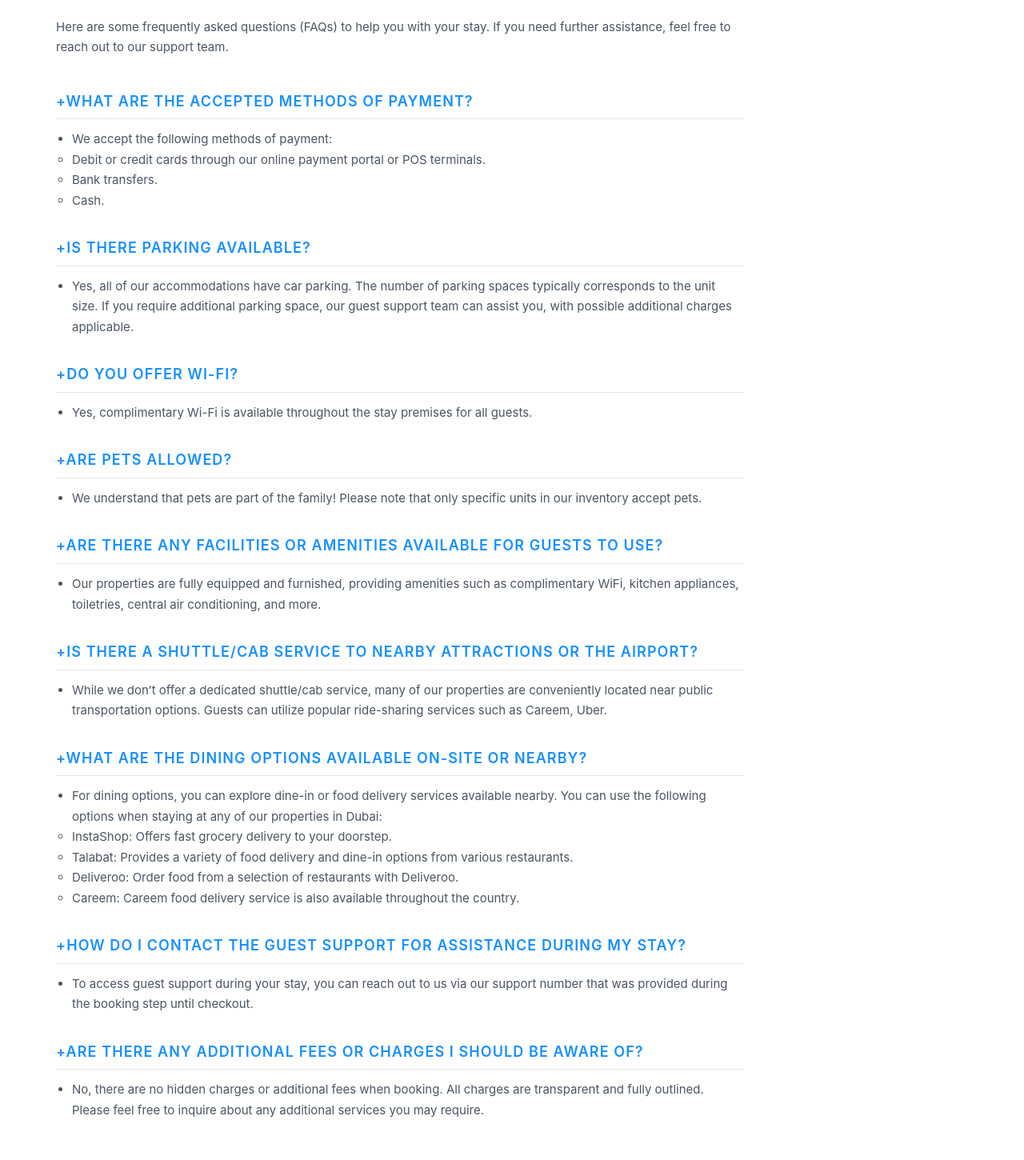
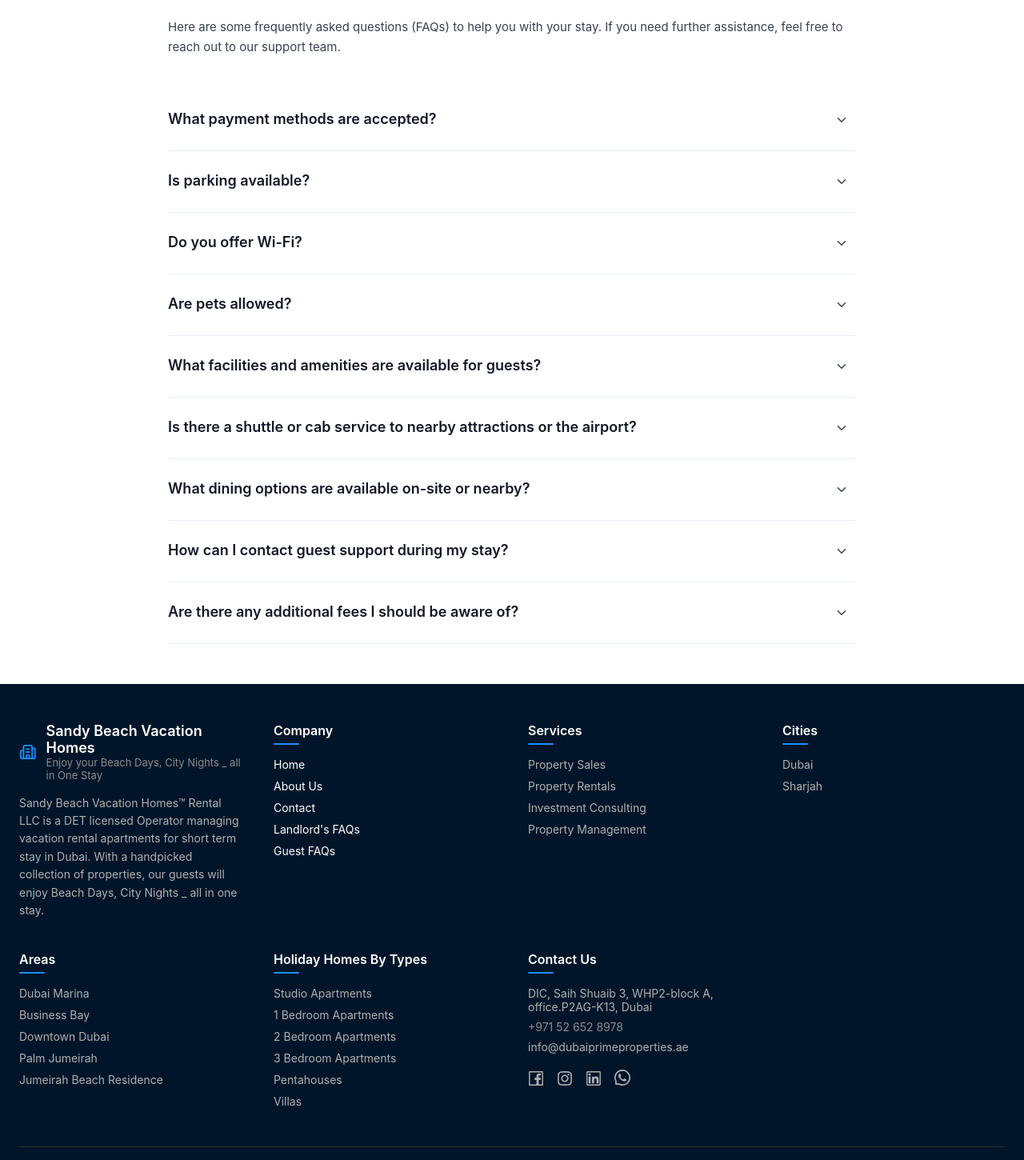
Before and after one commit to Abdulrhman-Gawish/vacation-homes, a React (Vite) app: page /guest-faqs in a window 1280 px wide. Shown: the part 140-1590 px from the top of the page at 80% size. Built offline with nearby package versions, Linux system fonts and the light colour scheme.

Commit message:
Project completed

```diff
--- a/src/components/Footer/FooterBrand.jsx
+++ b/src/components/Footer/FooterBrand.jsx
@@ -14,7 +14,7 @@
       <Building2 />
       <BrandText>
         <BrandName>Sandy Beach Vacation Homes</BrandName>
-        <BrandSubtitle>Luxury Real Estate</BrandSubtitle>
+        <BrandSubtitle>Enjoy your Beach Days, City Nights _ all in One Stay</BrandSubtitle>
       </BrandText>
     </BrandContainer>
     <Description>
--- a/src/components/Footer/FooterQuickLinks.jsx
+++ b/src/components/Footer/FooterQuickLinks.jsx
@@ -18,6 +18,8 @@
         <LinkItem onClick={() => handleNavigation("/")}>Home</LinkItem>
         <LinkItem onClick={() => handleNavigation("/about")}>About Us</LinkItem>
         <LinkItem onClick={() => handleNavigation("/contact")}>Contact</LinkItem>
+        <LinkItem onClick={() => handleNavigation("/landlord-faqs")}>Landlord's FAQs</LinkItem>
+        <LinkItem onClick={() => handleNavigation("/guest-faqs")}>Guest FAQs</LinkItem>
       </LinkList>
     </div>
   );
--- /dev/null
+++ b/src/components/Shared-Components/SharedComponents.jsx
@@ -0,0 +1,68 @@
+import React, { useState, useRef, useEffect } from "react";
+import {
+  AccordionWrapper,
+  AccordionHeader,
+  HeaderLeft,
+  AccordionIcon,
+  AccordionContent,
+  SectionTitle,
+  List,
+} from "@pages/Common/Common.styles.jsx";
+
+
+export const ChevronIcon = () => (
+  <svg viewBox="0 0 24 24" fill="none" xmlns="http://www.w3.org/2000/svg">
+    <path
+      d="M6 9l6 6 6-6"
+      stroke="currentColor"
+      strokeWidth="2"
+      strokeLinecap="round"
+      strokeLinejoin="round"
+    />
+  </svg>
+);
+
+
+export const AccordionItem = ({ title, isOpen, onToggle, children, id }) => {
+  const contentRef = useRef(null);
+  const [height, setHeight] = useState(0);
+
+  useEffect(() => {
+    const el = contentRef.current;
+    if (!el) return;
+    const inner = el.firstElementChild;
+    const h = inner ? inner.scrollHeight : 0;
+    if (isOpen) {
+      setHeight(h);
+    } else {
+      setHeight(0);
+    }
+  }, [isOpen, children]);
+
+  return (
+    <AccordionWrapper>
+      <AccordionHeader aria-expanded={isOpen} onClick={() => onToggle(id)}>
+        <HeaderLeft>
+          <SectionTitle>{title}</SectionTitle>
+        </HeaderLeft>
+
+        <AccordionIcon open={isOpen} aria-hidden>
+          <ChevronIcon />
+        </AccordionIcon>
+      </AccordionHeader>
+
+      <AccordionContent
+        ref={contentRef}
+        style={{
+          height: `${height}px`,
+          transition: "height 350ms cubic-bezier(.2,.9,.2,1)",
+        }}
+        className={isOpen ? "open" : "closed"}
+      >
+        <div className="inner">
+          <List>{children}</List>
+        </div>
+      </AccordionContent>
+    </AccordionWrapper>
+  );
+};
--- a/src/pages/Common/Common.styles.jsx
+++ b/src/pages/Common/Common.styles.jsx
@@ -1,14 +1,19 @@
+// Common.styles.jsx
 import styled from "styled-components";
 
 export const TermsPage = styled.main`
   background-color: #ffffff;
   padding: 20px 0;
+  display: flex;
+  justify-content: center;
 `;
+
 export const TermsContainer = styled.div`
   max-width: 1000px;
-  margin: 0;
+  width: 100%;
+  margin: 0 auto;
   padding: 0 70px 30px;
-  color: #4b5563;
+  color: #374151; /* slightly darker for contrast */
   line-height: 1.7;
   font-size: 15px;
 `;
@@ -29,20 +34,18 @@
 `;
 
 export const Section = styled.section`
-  margin-bottom: 32px;
+  margin-bottom: 22px;
 `;
 
 export const SectionTitle = styled.h2`
   font-size: 18px;
   font-weight: 600;
-  text-transform: uppercase;
-  letter-spacing: 0.06em;
-  margin-bottom: 12px;
-  padding-bottom: 6px;
-  border-bottom: 1px solid #e0e4ea;
-  color: #1890ff;
+  margin: 0;
+  color: #111827;
+  user-select: none;
 `;
 
+/* Lists */
 export const List = styled.ul`
   margin: 0;
   padding-left: 20px;
@@ -61,3 +64,69 @@
   padding-left: 18px;
   list-style-type: disc;
 `;
+
+/* -------------------------------------- */
+/*             Accordion Styles           */
+/* -------------------------------------- */
+
+export const AccordionWrapper = styled.div`
+  width: 100%;
+  border-bottom: 1px solid #e6eef9;
+  padding: 8px 0;
+`;
+
+export const AccordionHeader = styled.button`
+  all: unset;
+  display: flex;
+  justify-content: space-between;
+  align-items: center;
+  width: 100%;
+  cursor: pointer;
+  padding: 12px 0;
+  transition: background 0.15s ease;
+  &:hover {
+    background: rgba(24, 144, 255, 0.03);
+  }
+`;
+
+export const HeaderLeft = styled.div`
+  display: flex;
+  flex-direction: column;
+  align-items: flex-start;
+`;
+
+export const AccordionIcon = styled.span`
+  display: inline-flex;
+  align-items: center;
+  justify-content: center;
+  width: 36px;
+  height: 36px;
+  border-radius: 8px;
+  transition: transform 300ms cubic-bezier(.2,.9,.2,1);
+  transform: ${(props) => (props.open ? "rotate(90deg)" : "rotate(0deg)")};
+  svg {
+    width: 18px;
+    height: 18px;
+    display: block;
+    stroke: #0f172a;
+    stroke-width: 2;
+  }
+`;
+
+/* Content: we'll animate height + opacity + translate for smooth slide+fade */
+export const AccordionContent = styled.div`
+  overflow: hidden;
+  will-change: height, opacity;
+  /* default padding is zero when closed; inline style will set height */
+  /* inner container for padding + transform */
+  .inner {
+    padding: 10px 0 18px 0;
+    opacity: 1;
+    transform: translateY(0);
+    transition: opacity 300ms ease, transform 300ms ease;
+  }
+  &.closed .inner {
+    opacity: 0;
+    transform: translateY(-6px);
+  }
+`;
--- a/src/pages/Common/GuestFAQs.jsx
+++ b/src/pages/Common/GuestFAQs.jsx
@@ -1,18 +1,29 @@
-import React from "react";
+import React, { useState, } from "react";
 import {
   TermsPage,
   TermsContainer,
   TermsHeader,
   HeaderTitle,
   HeaderText,
-  Section,
-  SectionTitle,
-  List,
+
   ListItem,
-  StrongText,
+
 } from "./Common.styles.jsx";
+import { ChevronIcon , AccordionItem} from "@components/Shared-Components/SharedComponents.jsx";
+
+
+<ChevronIcon />;
+<AccordionItem />;
+
+
 
 const GuestFAQs = () => {
+  const [openIndex, setOpenIndex] = useState(null);
+
+  const toggle = (index) => {
+    setOpenIndex((prev) => (prev === index ? null : index));
+  };
+
   return (
     <TermsPage>
       <TermsContainer>
@@ -25,140 +36,110 @@
           </HeaderText>
         </TermsHeader>
 
-        <Section>
-          <SectionTitle>
-            +What are the accepted methods of payment?
-          </SectionTitle>
-          <List>
+        <AccordionItem
+          id={0}
+          title="What payment methods are accepted?"
+          isOpen={openIndex === 0}
+          onToggle={toggle}
+        >
           <ListItem>
-              We accept the following methods of payment:
-              <ul>
-                <li>
             Debit or credit cards through our online payment portal or POS
             terminals.
-                </li>
-                <li>Bank transfers.</li>
-                <li>Cash.</li>
-              </ul>
           </ListItem>
-          </List>
-        </Section>
+          <ListItem>Bank transfers.</ListItem>
+          <ListItem>Cash.</ListItem>
+        </AccordionItem>
 
-        <Section>
-          <SectionTitle>+Is there parking available?</SectionTitle>
-          <List>
+        <AccordionItem
+          id={1}
+          title="Is parking available?"
+          isOpen={openIndex === 1}
+          onToggle={toggle}
+        >
           <ListItem>
-              Yes, all of our accommodations have car parking. The number of
-              parking spaces typically corresponds to the unit size. If you
-              require additional parking space, our guest support team can
-              assist you, with possible additional charges applicable.
+            Yes, all our accommodations include parking facilities. The number
+            of available parking spaces typically depends on the unit size.
           </ListItem>
-          </List>
-        </Section>
+        </AccordionItem>
 
-        <Section>
-          <SectionTitle>+Do you offer Wi-Fi?</SectionTitle>
-          <List>
+        <AccordionItem
+          id={2}
+          title="Do you offer Wi-Fi?"
+          isOpen={openIndex === 2}
+          onToggle={toggle}
+        >
           <ListItem>
-              Yes, complimentary Wi-Fi is available throughout the stay premises
-              for all guests.
+            Yes, complimentary high-speed Wi-Fi is available throughout all our
+            properties.
           </ListItem>
-          </List>
-        </Section>
+        </AccordionItem>
 
-        <Section>
-          <SectionTitle>+Are pets allowed?</SectionTitle>
-          <List>
+        <AccordionItem
+          id={3}
+          title="Are pets allowed?"
+          isOpen={openIndex === 3}
+          onToggle={toggle}
+        >
           <ListItem>
-              We understand that pets are part of the family! Please note that
-              only specific units in our inventory accept pets.
+            Pets are allowed only in selected units. Please contact us before
+            booking to confirm pet-friendly availability.
           </ListItem>
-          </List>
-        </Section>
+        </AccordionItem>
 
-        <Section>
-          <SectionTitle>
-            +Are there any facilities or amenities available for guests to use?
-          </SectionTitle>
-          <List>
+        <AccordionItem
+          id={4}
+          title="What facilities and amenities are available for guests?"
+          isOpen={openIndex === 4}
+          onToggle={toggle}
+        >
           <ListItem>
-              Our properties are fully equipped and furnished, providing
-              amenities such as complimentary WiFi, kitchen appliances,
-              toiletries, central air conditioning, and more.
+            Amenities include complimentary Wi-Fi, kitchen appliances,
+            toiletries, central AC, and more.
           </ListItem>
-          </List>
-        </Section>
+        </AccordionItem>
 
-        <Section>
-          <SectionTitle>
-            +Is there a shuttle/cab service to nearby attractions or the
-            airport?
-          </SectionTitle>
-          <List>
+        <AccordionItem
+          id={5}
+          title="Is there a shuttle or cab service to nearby attractions or the airport?"
+          isOpen={openIndex === 5}
+          onToggle={toggle}
+        >
           <ListItem>
-              While we don’t offer a dedicated shuttle/cab service, many of our
-              properties are conveniently located near public transportation
-              options. Guests can utilize popular ride-sharing services such as
-              Careem, Uber.
+            We do not provide shuttle service, but properties are near public
+            transportation and ride-sharing options.
           </ListItem>
-          </List>
-        </Section>
+        </AccordionItem>
 
-        <Section>
-          <SectionTitle>
-            +What are the dining options available on-site or nearby?
-          </SectionTitle>
-          <List>
+        <AccordionItem
+          id={6}
+          title="What dining options are available on-site or nearby?"
+          isOpen={openIndex === 6}
+          onToggle={toggle}
+        >
           <ListItem>
-              For dining options, you can explore dine-in or food delivery
-              services available nearby. You can use the following options when
-              staying at any of our properties in Dubai:
-              <ul>
-                <li>
-                  InstaShop: Offers fast grocery delivery to your doorstep.
-                </li>
-                <li>
-                  Talabat: Provides a variety of food delivery and dine-in
-                  options from various restaurants.
-                </li>
-                <li>
-                  Deliveroo: Order food from a selection of restaurants with
-                  Deliveroo.
-                </li>
-                <li>
-                  Careem: Careem food delivery service is also available
-                  throughout the country.
-                </li>
-              </ul>
+            Popular apps: InstaShop, Talabat, Deliveroo, Careem Food.
           </ListItem>
-          </List>
-        </Section>
+        </AccordionItem>
 
-        <Section>
-          <SectionTitle>
-            +How do I contact the guest support for assistance during my stay?
-          </SectionTitle>
-          <List>
+        <AccordionItem
+          id={7}
+          title="How can I contact guest support during my stay?"
+          isOpen={openIndex === 7}
+          onToggle={toggle}
+        >
           <ListItem>
-              To access guest support during your stay, you can reach out to us
-              via our support number that was provided during the booking step
-              until checkout.
+            You can reach support using the number shared during booking.
           </ListItem>
-          </List>
-        </Section>
+        </AccordionItem>
 
-        <Section>
-          <SectionTitle>
-            +Are there any additional fees or charges I should be aware of?
-          </SectionTitle>
-          <List>
-            <ListItem>
-              No, there are no hidden charges or additional fees when booking.
-              All charges are transparent and fully outlined. Please feel free
-              to inquire about any additional services you may require.
-            </ListItem>
-          </List>
-        </Section>
+        <AccordionItem
+          id={8}
+          title="Are there any additional fees I should be aware of?"
+          isOpen={openIndex === 8}
+          onToggle={toggle}
+        >
+          <ListItem>No hidden fees. All charges are transparent.</ListItem>
+        </AccordionItem>
       </TermsContainer>
     </TermsPage>
   );
--- a/src/pages/Common/LandlordFAQs.jsx
+++ b/src/pages/Common/LandlordFAQs.jsx
@@ -1,88 +1,82 @@
-import React from "react";
+import React, { useState } from "react";
 import {
   TermsPage,
   TermsContainer,
   TermsHeader,
   HeaderTitle,
   HeaderText,
-  Section,
-  SectionTitle,
-  List,
   ListItem,
-  StrongText,
 } from "./Common.styles.jsx";
+import {
+  ChevronIcon,
+  AccordionItem,
+} from "@components/Shared-Components/SharedComponents.jsx";
+
+<ChevronIcon />;
+<AccordionItem />;
 
 const LandlordFAQs = () => {
+  const [openIndex, setOpenIndex] = useState(null);
+  const toggle = (index) => {
+    setOpenIndex((prev) => (prev === index ? null : index));
+  };
+
   return (
     <TermsPage>
       <TermsContainer>
         <TermsHeader>
           <HeaderTitle>Landlord's FAQs</HeaderTitle>
           <HeaderText>
-            Here are some frequently asked questions (FAQs) for landlords. If
-            you need further assistance, feel free to reach out to our support
-            team.
+            Here are some frequently asked questions (FAQs) for landlords.
           </HeaderText>
         </TermsHeader>
 
-        <Section>
-          <SectionTitle>+What is a holiday home?</SectionTitle>
-          <List>
+        <AccordionItem
+          id={0}
+          title="What is a holiday home?"
+          isOpen={openIndex === 0}
+          onToggle={toggle}
+        >
           <ListItem>
-              As per DTCM: A holiday home is any furnished mainland or
-              freezone-located residence (studio to multiple bedrooms) that is
-              rented out to guests based on the activity terms and criteria.
+            A holiday home is any furnished residence rented to guests as per
+            DTCM regulations.
           </ListItem>
-          </List>
-        </Section>
+        </AccordionItem>
 
-        <Section>
-          <SectionTitle>
-            +Which documents are required to obtain Permit?
-          </SectionTitle>
-          <List>
+        <AccordionItem
+          id={1}
+          title="Which documents are required to obtain a permit?"
+          isOpen={openIndex === 1}
+          onToggle={toggle}
+        >
+          <ListItem>Owner’s passport or Emirates ID copy.</ListItem>
           <ListItem>
-              Copy of individual owner’s passport or UAE ID for individual
-              owners.
-            </ListItem>
-            <ListItem>
-              Submission of proof of authorisation to use the Unit:
+            Proof of authorization:
             <ul>
-                <li>Copy of property Title Deed;</li>
-                <li>
-                  Authorisation from the owner, using the approved form from
-                  DTCM (if the property owner is a legal person, i.e. a company,
-                  an authorised signatory can sign the form on the condition
-                  that proof of his authorisation is also submitted);
-                </li>
-                <li>
-                  A bill issued for the Unit by Dubai Electricity and Water
-                  Authority.
-                </li>
+              <li>Property Title Deed</li>
+              <li>DTCM-approved authorization form</li>
+              <li>DEWA bill</li>
             </ul>
           </ListItem>
-          </List>
-        </Section>
+        </AccordionItem>
 
-        <Section>
-          <SectionTitle>+When am I supposed to receive my payout?</SectionTitle>
-          <List>
-            <ListItem>
-              The payment is to be settled on time as per previous agreement.
-            </ListItem>
-          </List>
-        </Section>
+        <AccordionItem
+          id={2}
+          title="When will I receive my payout?"
+          isOpen={openIndex === 2}
+          onToggle={toggle}
+        >
+          <ListItem>The payout is settled as per the agreement.</ListItem>
+        </AccordionItem>
 
-        <Section>
-          <SectionTitle>
-            +What shall I do if my bank account details were changed?
-          </SectionTitle>
-          <List>
-            <ListItem>
-              We advise you to immediately send us a written notice.
-            </ListItem>
-          </List>
-        </Section>
+        <AccordionItem
+          id={3}
+          title="What if my bank details change?"
+          isOpen={openIndex === 3}
+          onToggle={toggle}
+        >
+          <ListItem>Please notify us immediately in writing.</ListItem>
+        </AccordionItem>
       </TermsContainer>
     </TermsPage>
   );
```
Also changed, not shown: src/components/Footer/FooterCopyright.jsx (+5 -5 lines). Lines whose indentation alone changed are shown as unchanged.
